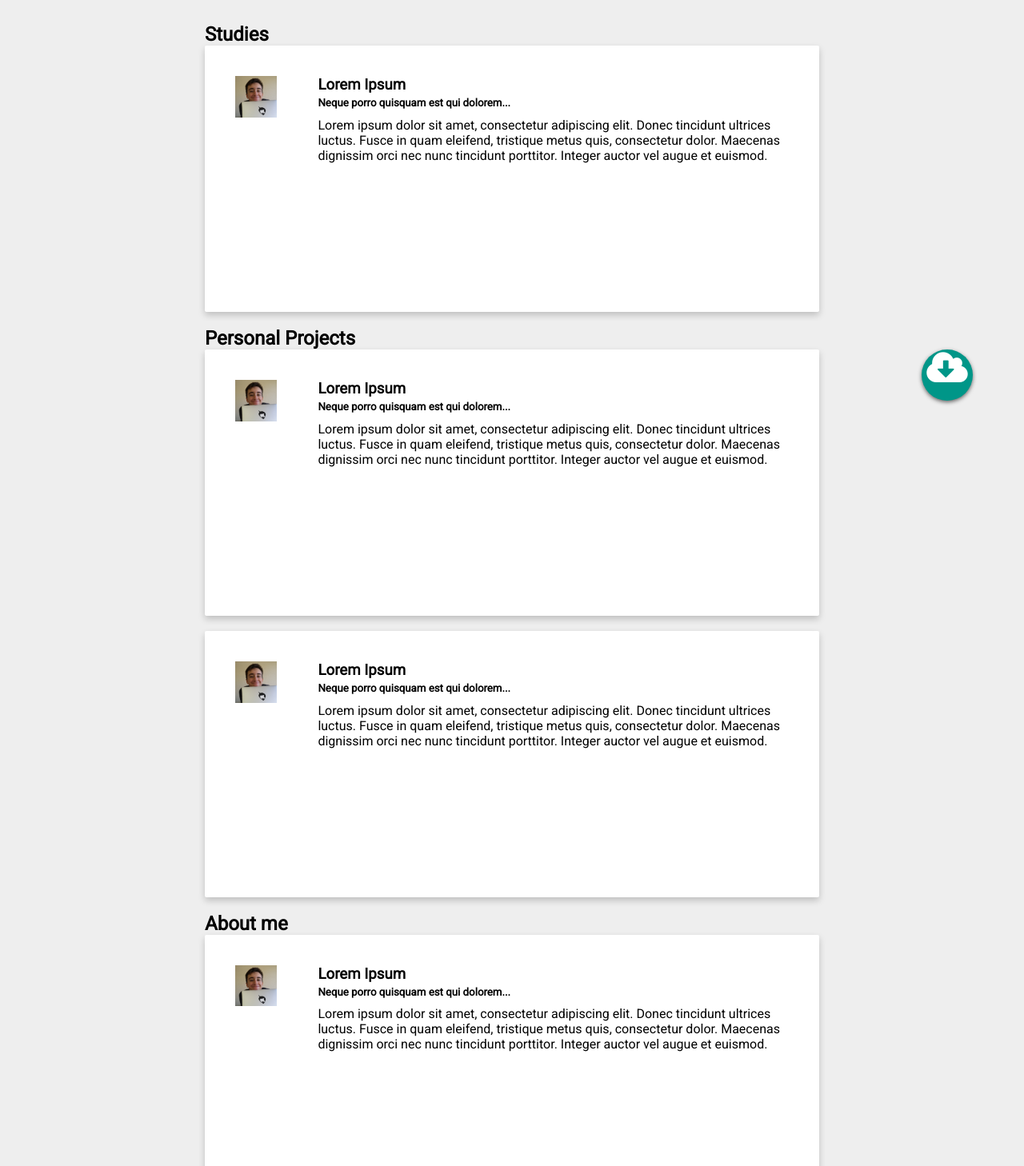
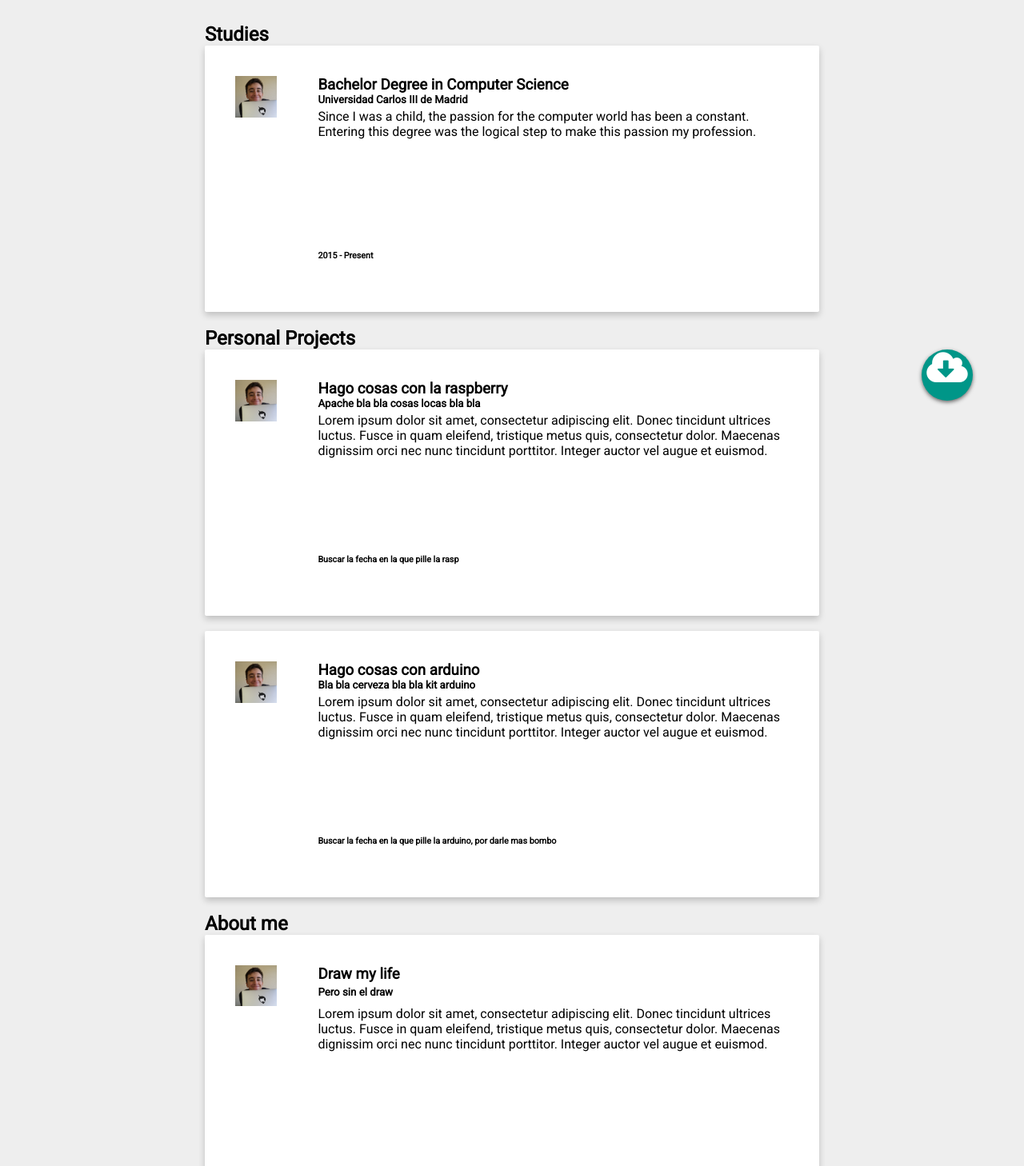
Before and after one commit to RaulOlmedoCheca/raulolmedo.com, a plain HTML site: page index.html in a window 1280 px wide. Shown: the part 259-1717 px from the top of the page at 80% size. Drawn offline with nearby package versions, Linux system fonts and the light colour scheme.

Commit message:
Fill some paragraphs with actual information

```diff
--- a/index.html
+++ b/index.html
@@ -76,12 +76,11 @@
         <div class="card container">
             <img src="images/Profile.jpg">
             <div class="container">
-                <h3>Lorem Ipsum</h3>
-                <h5>Neque porro quisquam est qui dolorem...</h5>
-                <p>Lorem ipsum dolor sit amet, consectetur adipiscing elit. Donec tincidunt ultrices luctus.
-                    Fusce in quam eleifend, tristique metus quis, consectetur dolor.
-                    Maecenas dignissim orci nec nunc tincidunt porttitor.
-                    Integer auctor vel augue et euismod.</p>
+                <h3>Bachelor Degree in Computer Science</h3>
+                <h5>Universidad Carlos III de Madrid</h5>
+                <p>Since I was a child, the passion for the computer world has been a constant.
+                    Entering this degree was the logical step to make this passion my profession.</p>
+                <h6>2015 - Present</h6>
             </div>
         </div>
     </div>
@@ -92,24 +91,26 @@
         <div class="card container">
             <img src="images/Profile.jpg">
             <div class="container">
-                <h3>Lorem Ipsum</h3>
-                <h5>Neque porro quisquam est qui dolorem...</h5>
+                <h3>Hago cosas con la raspberry</h3>
+                <h5>Apache bla bla cosas locas bla bla</h5>
                 <p>Lorem ipsum dolor sit amet, consectetur adipiscing elit. Donec tincidunt ultrices luctus.
                     Fusce in quam eleifend, tristique metus quis, consectetur dolor.
                     Maecenas dignissim orci nec nunc tincidunt porttitor.
                     Integer auctor vel augue et euismod.</p>
+                <h6>Buscar la fecha en la que pille la rasp</h6>
             </div>
         </div>
 
         <div class="card container">
             <img src="images/Profile.jpg">
             <div class="container">
-                <h3>Lorem Ipsum</h3>
-                <h5>Neque porro quisquam est qui dolorem...</h5>
+                <h3>Hago cosas con arduino</h3>
+                <h5>Bla bla cerveza bla bla kit arduino</h5>
                 <p>Lorem ipsum dolor sit amet, consectetur adipiscing elit. Donec tincidunt ultrices luctus.
                     Fusce in quam eleifend, tristique metus quis, consectetur dolor.
                     Maecenas dignissim orci nec nunc tincidunt porttitor.
                     Integer auctor vel augue et euismod.</p>
+                <h6>Buscar la fecha en la que pille la arduino, por darle mas bombo</h6>
             </div>
         </div>
     </div>
@@ -120,8 +121,8 @@
         <div class="card container">
             <img src="images/Profile.jpg">
             <div class="container">
-                <h3>Lorem Ipsum</h3>
-                <h5>Neque porro quisquam est qui dolorem...</h5>
+                <h3>Draw my life</h3>
+                <h5>Pero sin el draw</h5>
                 <p>Lorem ipsum dolor sit amet, consectetur adipiscing elit. Donec tincidunt ultrices luctus.
                     Fusce in quam eleifend, tristique metus quis, consectetur dolor.
                     Maecenas dignissim orci nec nunc tincidunt porttitor.
@@ -131,5 +132,7 @@
     </div>
 </main>
 
+<script src=js/script.js></script>
+
 </body>
 </html>
```
